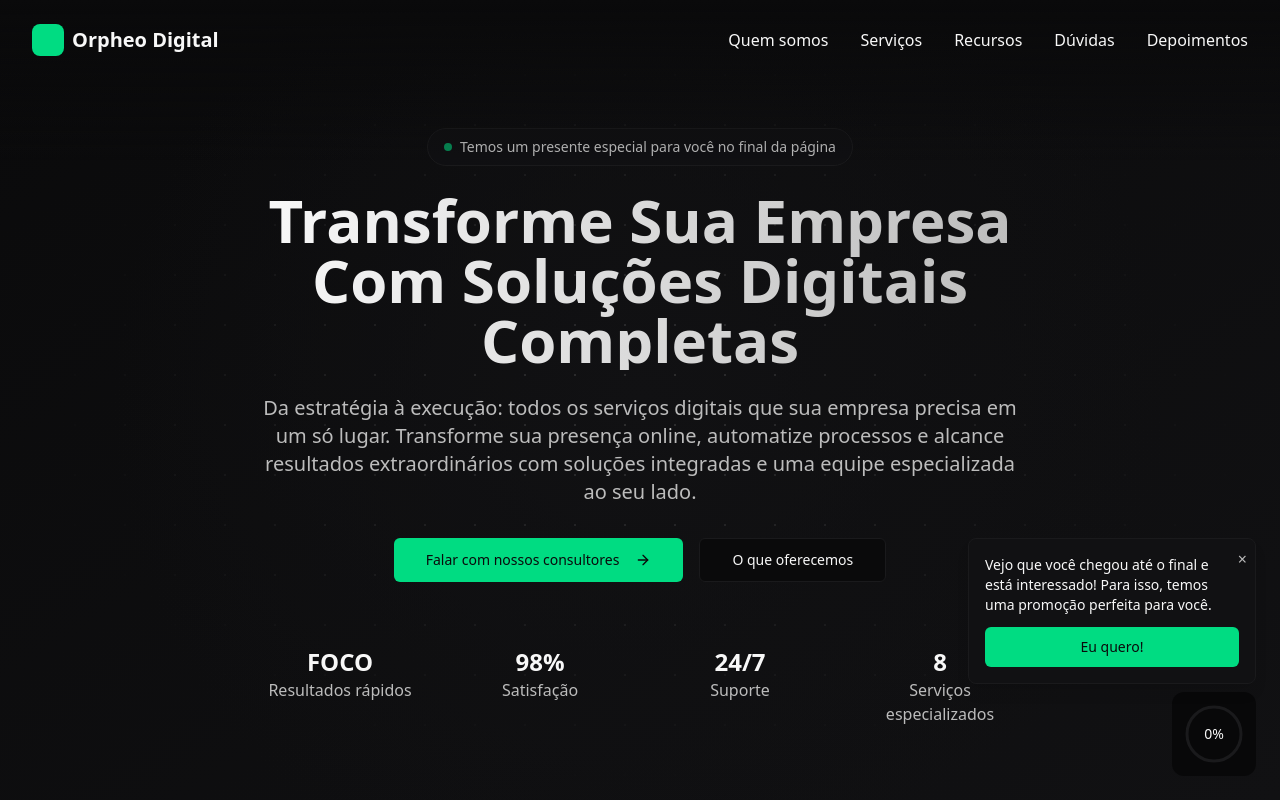
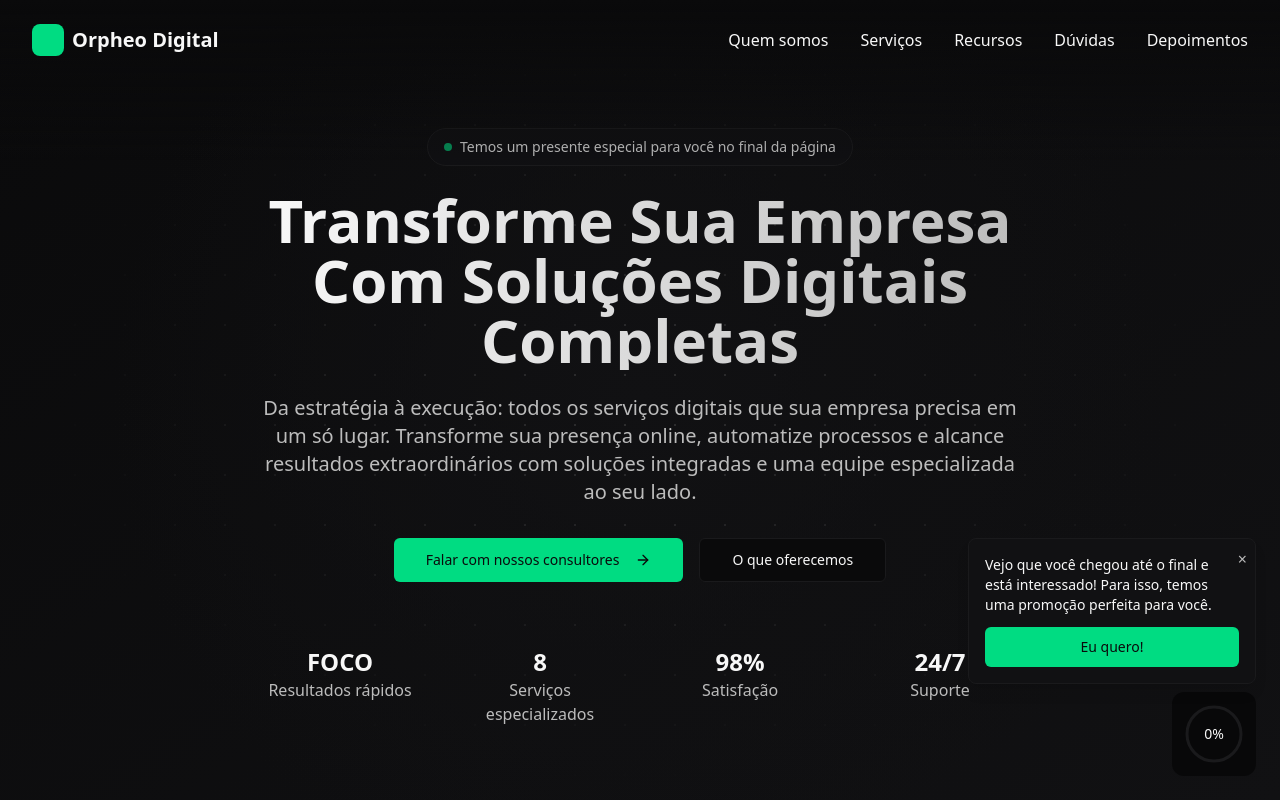
Before and after one commit to luizinhodavp041/orpheo-digital-4, a Next.js app: page / in a window 1280 px wide. Shown: the top 800 px of the page. Built offline with nearby package versions, Linux system fonts and the light colour scheme.

Commit message:
alteração elementos header

```diff
--- a/src/components/sections/Hero.tsx
+++ b/src/components/sections/Hero.tsx
@@ -49,9 +49,9 @@ export function Hero() {
           <div className="mt-16 grid grid-cols-2 md:grid-cols-4 gap-8">
             {[
               { number: "FOCO", label: "Resultados rápidos" },
+              { number: "8", label: "Serviços especializados" },
               { number: "98%", label: "Satisfação" },
               { number: "24/7", label: "Suporte" },
-              { number: "8", label: "Serviços especializados" },
             ].map((stat) => (
               <div key={stat.label}>
                 <p className="text-2xl font-bold text-text">{stat.number}</p>
```
